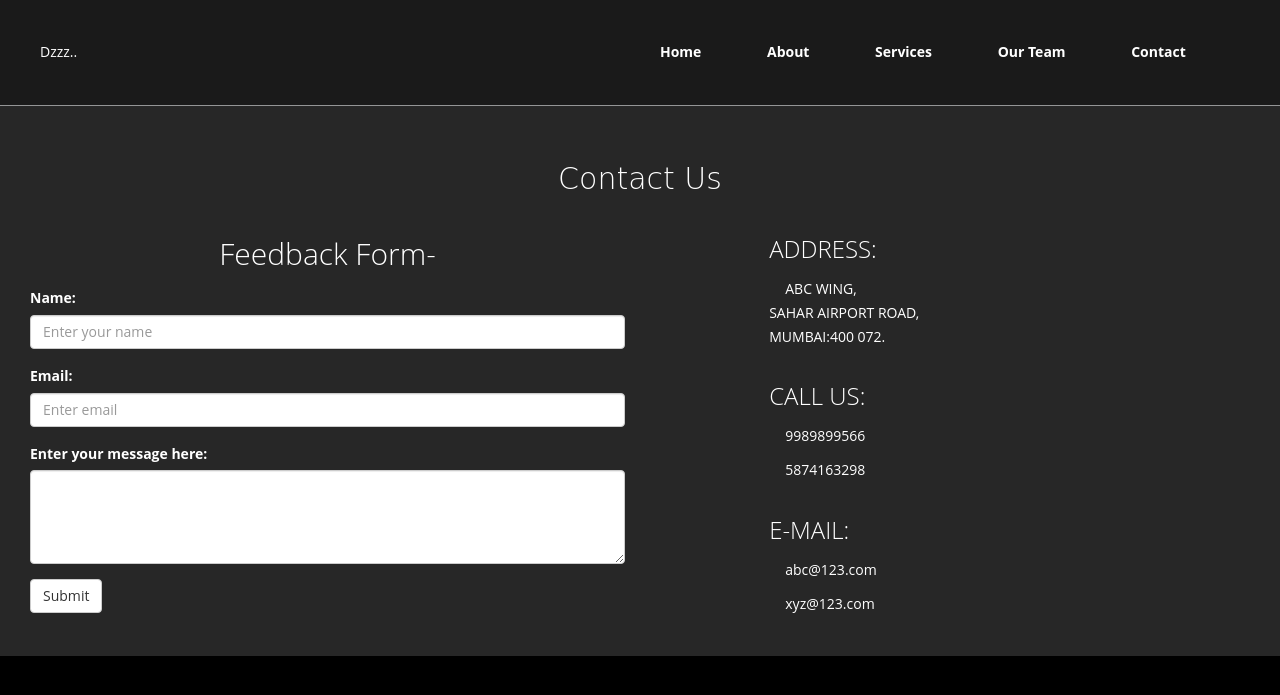
After one commit to 2016sohail/deezee, a PHP site: page /contact.php in a window 1280 px wide. The commit adds this page. Shown: the top 695 px of the page. Run offline with PHP 8.4, Linux system fonts and the light colour scheme; some libraries are stand-ins or nearby versions; some web fonts are replaced.

Commit message:
Added practice2.php

```diff
--- /dev/null
+++ b/deezee.com/contact.php
@@ -0,0 +1,77 @@
+<!DOCTYPE html>
+<html>
+	<head>
+		<title>MyWebsite</title>
+		<meta charset="utf-8" />
+		<?php include_once('external_files.php'); ?>
+	</head>
+
+	<body style="background-color:#000;">
+
+
+			<!-- Header -->
+			<?php include_once('header.php'); ?>
+
+<div id="contact" class="row contact-1" style="">
+
+						<h2 style="color:#fff;font-family:cursive">Contact Us</h2>
+						<div class="col-md-12">
+
+							<div class="col-md-6">
+								<h2 style="color:#fff">Feedback Form-</h2>
+									  <form style="text-align:left">
+										<div class="form-group">
+										  <label for="name" style="color:#fff;">Name:</label>
+										  <input type="text" class="form-control" id="name" placeholder="Enter your name">
+										</div>
+										<div class="form-group">
+										  <label for="email" style="color:#fff;">Email:</label>
+										  <input type="email" class="form-control" id="email" placeholder="Enter email">
+										</div>
+										<div class="form-group">
+										<label style="color:#fff;">Enter your message here:</label>
+										<textarea class="form-control" rows="4" cols="50" name="comment">
+
+										</textarea>
+										</div>
+
+										<button type="submit" class="btn btn-default">Submit</button>
+									  </form>
+							</div>
+
+							<div class="col-md-6 contact">
+								<div class="col-md-10 col-md-offset-2" style="text-align:left">
+									<h3 style="color:#fff">ADDRESS:</h3>
+									<p style="color:#fff;">
+										<i class="fa fa-map-marker" style="color:#fff"></i> ABC WING,<BR/>
+										SAHAR AIRPORT ROAD,<br/>
+										MUMBAI:400 072.
+									</p>
+								</div>
+
+								<div class="col-md-10 col-md-offset-2" style="text-align:left">
+									<h3 style="color:#fff">CALL US:</h3>
+									<p style="color:#fff;">
+										<i class="fa fa-phone"></i> 9989899566
+									</p>
+									<p style="color:#fff;">
+										<i class="fa fa-phone"></i> 5874163298
+									</p>
+								</div>
+
+								<div class="col-md-10 col-md-offset-2" style="text-align:left">
+									<h3 style="color:#fff">E-MAIL:</h3>
+									<p style="color:#fff;">
+										<i class="fa fa-envelope"></i> abc@123.com
+									</p>
+									<p style="color:#fff;">
+										<i class="fa fa-envelope"></i> xyz@123.com
+									</p>
+								</div>
+							</div>
+
+						</div>
+					</div>
+
+			</body>
+	</html>
--- a/deezee.com/css/deezee.css
+++ b/deezee.com/css/deezee.css
@@ -24,7 +24,7 @@
 			height:90px;
 			width:90px;
 			border-radius:50%;
-			border:2px solid #2d6392;
+			border:2px solid #2c6190;
 			margin:auto;
 			margin-bottom:15px;
 			background-color: transparent;
@@ -63,7 +63,7 @@
 
 		.links:hover
 		{
-			background-color: #ff0;
+			background-color: #2c6190;
 		}
 
 		.navigation > div > a > div
--- /dev/null
+++ b/deezee.com/css/waz.css
@@ -0,0 +1,17 @@
+/*.wasim
+			{
+				color:red !important;
+				border:1px solid yellow;
+				width:50%;
+
+			}
+
+			h1,p
+			{
+				color:pink;
+			}*/
+
+			div.waz > p:nth-child(2)
+			{
+				color:yellow;
+			}
--- /dev/null
+++ b/deezee.com/external_files.php
@@ -0,0 +1,13 @@
+		<link rel="stylesheet" href="font-awesome-4.6.3/css/font-awesome.min.css" />
+		<link href="bootstrap/css/bootstrap.min.css" rel="stylesheet" />
+		<link href="css/deezee.css" rel="stylesheet" />
+		<link href="css/practice.css" rel="stylesheet" />
+		<link href="css/waz.css" rel="stylesheet" />
+
+
+		<link href="css/simpletextrotator.css" rel="stylesheet" />
+
+		<script src="js/jquery-3.1.0.min.js"></script>
+		<script src="bootstrap/js/bootstrap.min.js"></script>
+		<script src="js/slidingdivs.js"></script>
+		<script src="js/jquery.simple-text-rotator.js"></script>
--- /dev/null
+++ b/deezee.com/header.php
@@ -0,0 +1,76 @@
+<button><i class="fa fa-bars button"></i></button>
+
+			<!-- navigation bar starts -->
+				<div class="row navigation" style="color:#fff;">
+
+						<div style="height:105px;width:100%;position:absolute;top:0;left:0;background-color: white;opacity: 0.1;padding:0px 40px">
+						</div>
+						<div class="col-md-4 col-sm-12 header-div">
+								Dzzz..
+						</div>
+
+							<div class="col-md-8 col-sm-12" style="padding:0px">
+
+								<div style="margin:auto">
+									<a href="practice2.php" class="active-link">
+										<div class="col-md-2 col-sm-12 links left-margin header-div !important">
+											Home
+										</div>
+									</a>
+
+									<a href="about.php" class="active-link">
+										<div class="col-md-2 col-sm-12 links header-div">
+											About
+										</div>
+									</a>
+
+									<a href="services.php" class="active-link">
+										<div class="col-md-2 col-sm-12 links header-div">
+											Services
+										</div>
+									</a>
+
+									<a href="#" class="active-link">
+										<div class="col-md-2 col-sm-12 links header-div">
+											Our Team
+										</div>
+									</a>
+
+									<a href="contact.php" class="active-link">
+										<div class="col-md-2 col-sm-12 links header-div">
+											Contact
+										</div>
+									</a>
+								</div>
+
+							</div>
+							</div>
+
+				<!-- small device header -->
+					<!-- <div class="row nav-list-small">
+
+						<a href="#home">
+							<div class="col-sm-12 col-xs-12 navbar-small" style="margin-top:5px">
+								Home
+							</div>
+						</a>
+
+						<a href="#about">
+							<div class="col-sm-12  col-xs-12  navbar-small">
+								About
+							</div>
+						</a>
+
+						<a href="#services">
+							<div class="col-sm-12 col-xs-12 navbar-small">
+								Services
+							</div>
+						</a>
+
+						<a href="#contact">
+							<div class="col-sm-12  col-xs-12 navbar-small">
+								Contact
+							</div>
+						</a>
+
+				</div> -->
```
Also changed, not shown: deezee.com/about.php (added, +57 -0 lines), deezee.com/services.php (added, +37 -0 lines).
